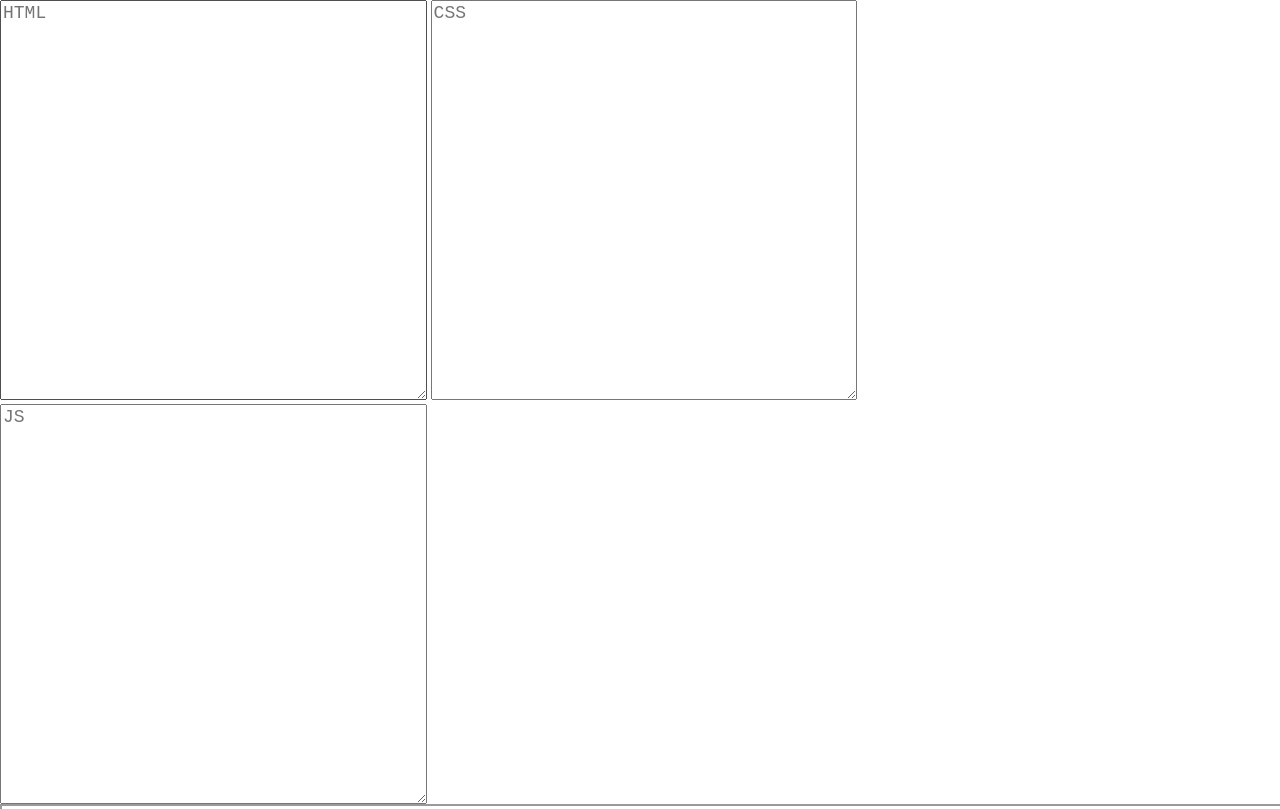
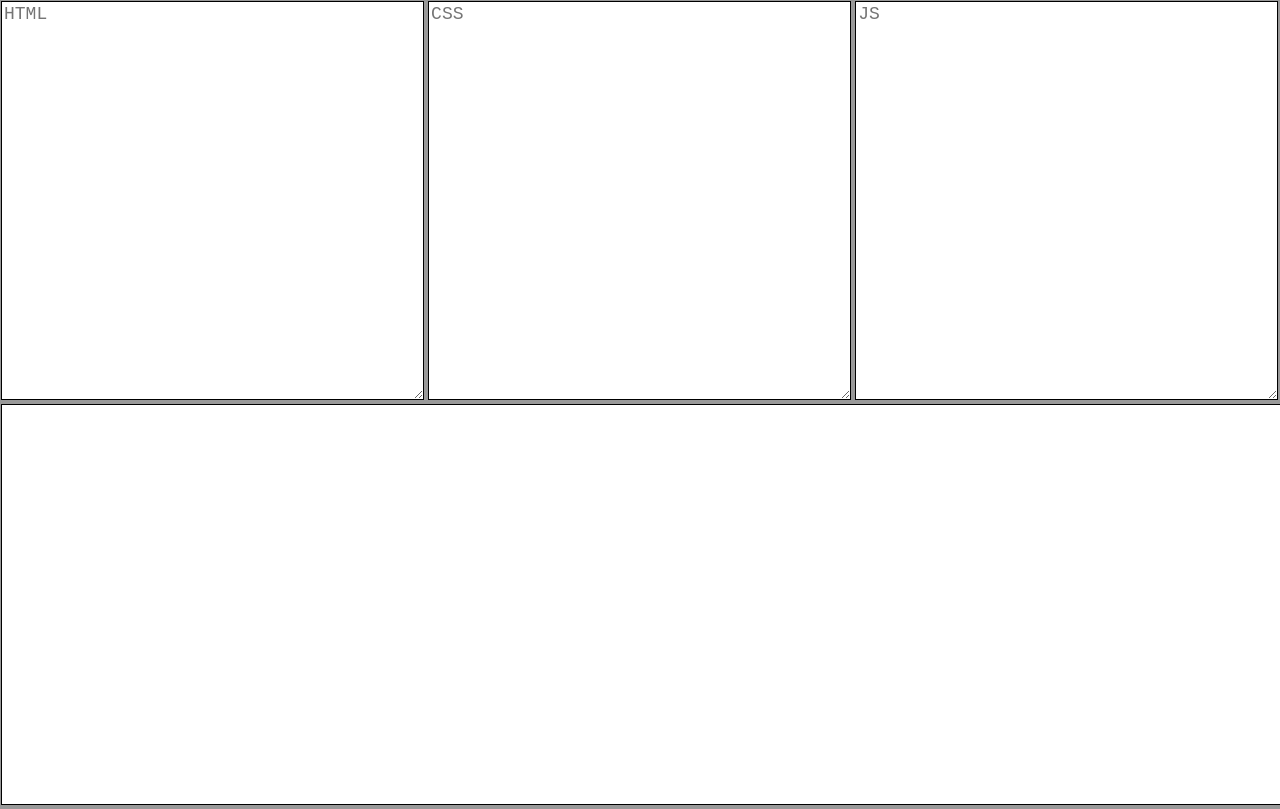
Before and after one commit to umpox/TinyEditor, a plain HTML site: page index.html in a window 1280 px wide. Shown: the top 809 px of the page. Drawn offline with Linux system fonts and the light colour scheme.

Commit message:
Some edits helping the webpage look better

```diff
--- /dev/null
+++ b/css/styles.css
@@ -0,0 +1,18 @@
+iframe{
+  width:100%;
+  height:50%;
+  background-color: #ffffff;
+  border: 1px solid #000000;
+}
+
+body{
+  margin:1px;
+  background-color: #999999;
+}
+
+textarea{
+  width: 33.105%;
+  height: 50%;
+  font-size:18;
+  border: 1px solid #000000;
+}
--- a/index.html
+++ b/index.html
@@ -1,12 +1,11 @@
-<body
-    oninput="i.srcdoc=h.value+'<style>'+c.value+
-            '</style><script>'+j.value+'<\/script>'">
-    <style>
-        textarea,iframe{width:100%;height:50%}
-        body{margin:0}
-        textarea{width:33.33%;font-size:18}
-    </style>
-    <textarea placeholder=HTML id=h></textarea>
-    <textarea placeholder=CSS id=c></textarea>
-    <textarea placeholder=JS id=j></textarea>
-    <iframe id=i>
+<html>
+  <head>
+    <link rel="stylesheet" href="css/styles.css">
+  </head>
+  <body oninput=" i.srcdoc = h.value + '<style>' + c.value + '</style><script>' + j.value + '<\/script>' ">
+    <textarea placeholder= "HTML" id="h"></textarea>
+    <textarea placeholder="CSS" id="c"></textarea>
+    <textarea placeholder="JS" id=j></textarea>
+    <iframe id="i">
+  </body>
+</html>
```
